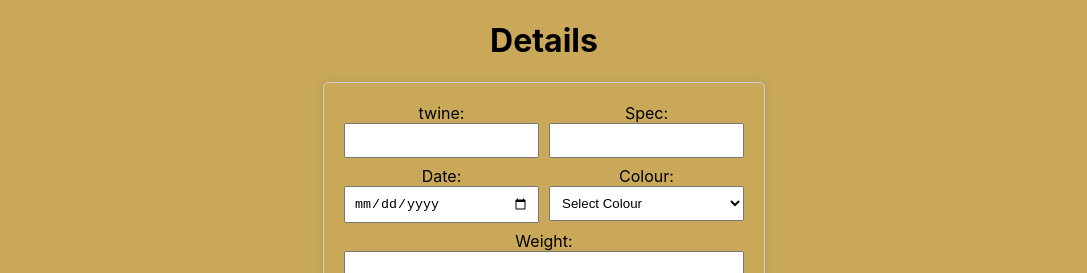
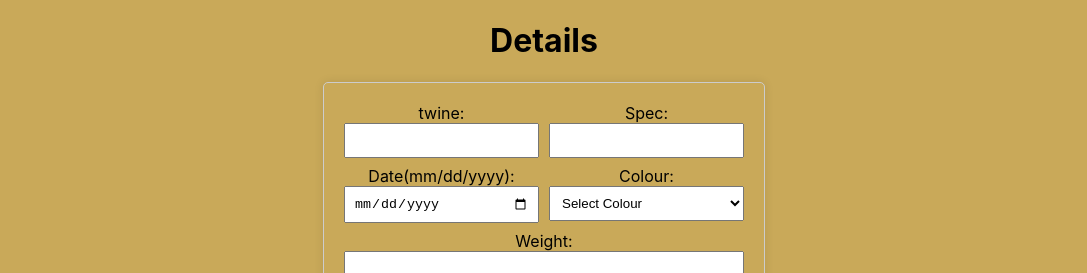
Before and after one commit to Sethu456/mernfront, a React (Create React App) app: page / in a window 1280 px wide. Shown: the top 273 px of the page, without its empty margins (96-1183 px from the left). Built offline with nearby package versions, Linux system fonts and the light colour scheme; no server answers.

Commit message:
Update studentForm.jsx

```diff
--- a/src/component/studentForm.jsx
+++ b/src/component/studentForm.jsx
@@ -176,7 +176,7 @@ const MyForm = ({ editID, setFormSubmitted }) => {
       <div className="row">
         <label>
           {" "}
-          Date:
+          Date(mm/dd/yyyy):
           <input
             type="date"
             name="dateOfBirth"
```
